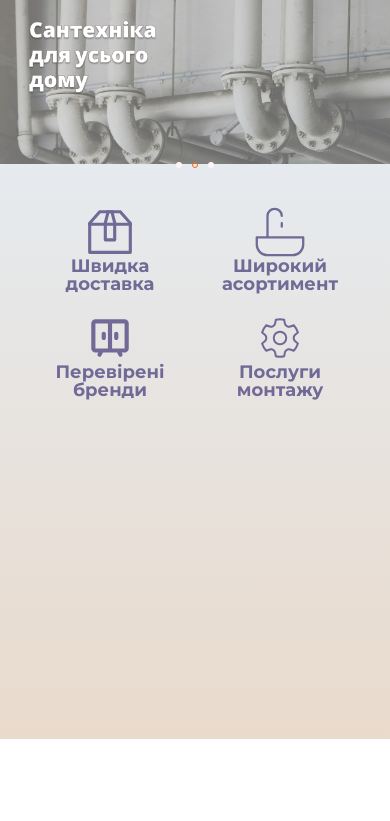
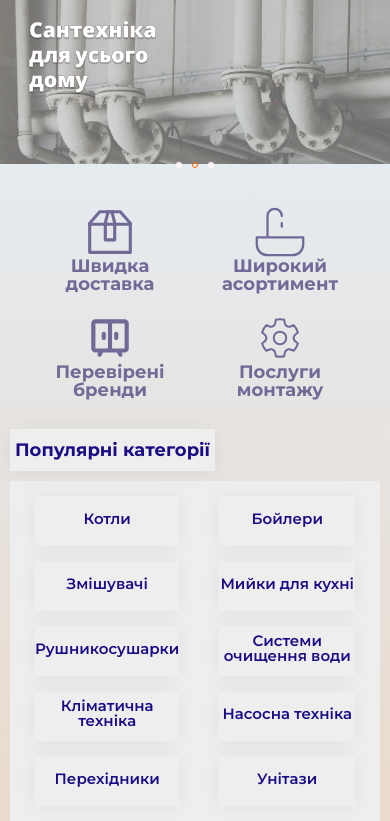
Before and after one commit to Masia0124/TeploMmarket, a plain HTML site: page index.html in a window 390 px wide. Shown: the part 105-926 px from the top of the page. Before the commit the page ends 844 px from the top, so only its background shows below. Drawn offline with nearby package versions, Linux system fonts and the light colour scheme.

Commit message:
Популярні категорії

```diff
--- a/css/teplomarket.css
+++ b/css/teplomarket.css
@@ -402,15 +402,62 @@ a:hover {
 
 }
 
+/* PopularCategories */
+
+.popularCategoriesSection button {
+    color: #1A0C85;
+    font-size: 20px;
+    font-weight: bold;
+    background-color: #EEEEEE;
+    box-shadow: 0px 1px 22px 0px rgba(0, 0, 0, 6%);
+    padding: 10px 5px;
+    margin-bottom: 10px;
+}
+
+.popularCategories {
+    background-color: #EEEEEE;
+    display: grid;
+    grid-template-columns: repeat(5, 1fr);
+    gap: 25px 50px;
+    padding: 15px 25px;
+}
+
+.popularCategories>div {
+    position: relative;
+    display: flex;
+    flex-direction: column;
+    align-items: center;
+    box-shadow: 0px 1px 22px 0px rgba(0, 0, 0, 6%);
+    height: 130px;
+    justify-content: space-around;
+    transition: .3s;
+    height: 100%;
+
+    &:hover {
+        /* border: #FF670D solid 4px; */
+        box-shadow: 0px 1px 22px 0px rgba(255, 103, 13, 100%);
+    }
+}
 
 
+.popularCategories i,
+.popularCategories img {
+    color: #1A0C85;
+    font-size: 64px;
+    height: 106px;
+    align-items: center;
+    display: flex;
+
+}
 
 
-
-
-
-
-
+.popularCategories>div span {
+    font-size: 18px;
+    font-weight: 600;
+    color: #1A0C85;
+    text-align: center;
+    padding-bottom: 10px;
+}
 
 
 
@@ -549,6 +596,10 @@ a:hover {
         width: 6px;
         height: 6px;
     }
+
+    .popularCategories {
+        grid-template-columns: repeat(1, 1fr) !important;
+    }
 }
 
 
@@ -674,7 +725,38 @@ a:hover {
     .Section1_icons div img {
         max-width: 50px;
     }
+
+    .popularCategories {
+        grid-template-columns: repeat(2, 1fr) !important;
     }
+
+    .popularCategories i,
+    .popularCategories img {
+        font-size: 64px;
+        height: auto;
+        display: none;
+    }
+
+
+    .popularCategories>div span {
+        font-size: 15px;
+        padding-bottom: 5px;
+        height: 50px;
+        display: flex;
+        align-items: center;
+    }
+
+    .popularCategoriesSection button {
+        font-size: 16px;
+        margin-left: 10px;
+    }
+
+    .popularCategories {
+        margin: 0 10px;
+        gap: 10px 30px;
+    }
+}
+
 
 @media (max-width: 1024px) {
 
@@ -722,4 +804,24 @@ a:hover {
     .main_nav_container div:nth-child(3) a {
         padding: 5px 0;
     }
+
+    .popularCategories {
+        grid-template-columns: repeat(3, 1fr);
     }
+
+    .popularCategories {
+        margin: 0 10px;
+        gap: 15px 40px;
+    }
+
+    .popularCategoriesSection button {
+        font-size: 18px;
+        margin-left: 10px;
+    }
+}
+
+@media (max-width: 1200px) {
+    .popularCategories {
+        grid-template-columns: repeat(4, 1fr);
+    }
+}
--- a/index.html
+++ b/index.html
@@ -170,7 +170,51 @@
             </div>
         </section>
 
-
+        <section class="container popularCategoriesSection">
+            <button>Популярні категорії</button>
+            <div class="popularCategories">
+                <div>
+                    <i class="fa-solid fa-fire-burner"></i>
+                    <span>Котли</span>
+                </div>
+                <div>
+                    <img src="icons/popular_categories/water-boiler 1.svg" alt="">
+                    <span>Бойлери</span>
+                </div>
+                <div>
+                    <i class="fa-solid fa-faucet"></i>
+                    <span>Змішувачі</span>
+                </div>
+                <div>
+                    <i class="fa-solid fa-sink"></i>
+                    <span>Мийки для кухні</span>
+                </div>
+                <div>
+                    <i class="fa-solid fa-scroll"></i>
+                    <span>Рушникосушарки</span>
+                </div>
+                <div>
+                    <i class="fa-solid fa-vials"></i>
+                    <span>Системи очищення води</span>
+                </div>
+                <div>
+                    <i class="fa-solid fa-snowflake"></i>
+                    <span>Кліматична техніка</span>
+                </div>
+                <div>
+                    <i class="fa-solid fa-droplet"></i>
+                    <span>Насосна техніка</span>
+                </div>
+                <div>
+                    <img src="icons/popular_categories/pipe(1) 1.svg" alt="">
+                    <span>Перехідники</span>
+                </div>
+                <div>
+                    <i class="fa-solid fa-toilet"></i>
+                    <span>Унітази</span>
+                </div>
+            </div>
+        </section>
 
     </main>
 
```
Also changed, not shown: icons/popular_categories/boiler.svg (added), icons/popular_categories/pipe(1) 1.svg (added), icons/popular_categories/water-boiler 1.svg (added). Lines whose indentation alone changed are shown as unchanged.
